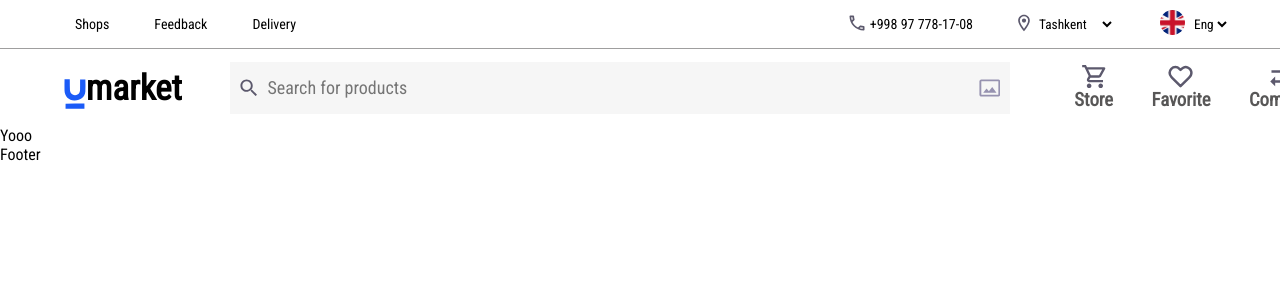
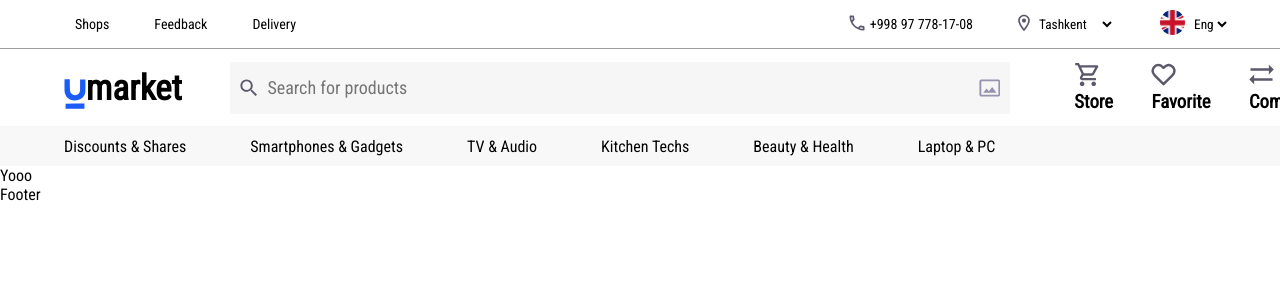
Before and after one commit to Faithulla/Umarket, a React (Create React App) app: page / in a window 1280 px wide. Shown: the top 300 px of the page. Built offline with nearby package versions, Linux system fonts and the light colour scheme; a web font is replaced by a local one.

Commit message:
Links added

```diff
--- a/src/components/Header/Header.jsx
+++ b/src/components/Header/Header.jsx
@@ -14,6 +14,7 @@ import "./header.scss"
 // import Rus from "../assets/Rus.png"
 import Eng from "../assets/Eng.png"
 import SearchBar from "../SearchBar/Searchbar"
+import { Link } from "react-router-dom"
 const Header = () => {
   // const [modal, setModal] = useState(false)
   // const lang = useSelector((state) => state.langSlice.lang)
@@ -22,9 +23,15 @@ const Header = () => {
     <div className='h-container'>
       <div className='h-top-bar'>
         <div className='left-side'>
-          <div className='i-1'>Shops</div>
-          <div className='i-1'>Feedback</div>
-          <div className='i-1'>Delivery</div>
+          <div className='i-1'>
+            <Link to=''></Link>Shops
+          </div>
+          <div className='i-1'>
+            <Link to=''></Link>Feedback
+          </div>
+          <div className='i-1'>
+            <Link to=''></Link>Delivery
+          </div>
         </div>
         <div className='right-side'>
           <div className='i-2'>
@@ -55,36 +62,54 @@ const Header = () => {
         </div>
       </div>
       <div className='h-bottom-bar'>
+        <Link to='/'>
           <div className='h-logo'>
             <i className='logo'>
               <Logo />
             </i>
             <h3>market</h3>
           </div>
+        </Link>
+
         <div className='h-searchBar'>
           <SearchBar />
         </div>
         <div className='user-stuff'>
           <div className='Store i-3'>
+            <Link to=''>
               <StoreIcon />
               <h3>Store</h3>
+            </Link>
           </div>
           <div className='Favorite i-3'>
+            <Link to='favorite'>
               <FavoriteIcon />
               <h3>Favorite</h3>
+            </Link>
           </div>
           <div className='Compare i-3'>
+            <Link to=''>
               <CompareIcon />
               <h3>Compare</h3>
+            </Link>
           </div>
           <div className='Login i-3'>
+            <Link to=''>
               <LoginIcon />
               <h3>Login</h3>
+            </Link>
           </div>
         </div>
       </div>
       <div className='quickSearch'>
-
+        <div className='q-container'>
+          <Link to='' className="links">Discounts & Shares</Link>
+          <Link to='' className="links">Smartphones & Gadgets</Link>
+          <Link to='' className="links">TV & Audio</Link>
+          <Link to='' className="links">Kitchen Techs</Link>
+          <Link to='' className="links">Beauty & Health</Link>
+          <Link to='' className="links">Laptop & PC</Link>
+        </div>
       </div>
     </div>
   )
--- a/src/components/Header/header.scss
+++ b/src/components/Header/header.scss
@@ -92,12 +92,17 @@
             align-items: center;
             margin-left: 3vw;
             color: rgb(88, 87, 87);
-            &:hover{
-                cursor: pointer;
-            }
+
         }
     }
     .quickSearch{
         background-color: #F8F8F8;
+        height: 40px;
+        display: flex;
+        flex-direction: row;
+        align-items: center;
+        .links{
+            margin-left: 5vw;
+        }
     }
 }
```
Lines whose indentation alone changed are shown as unchanged.
